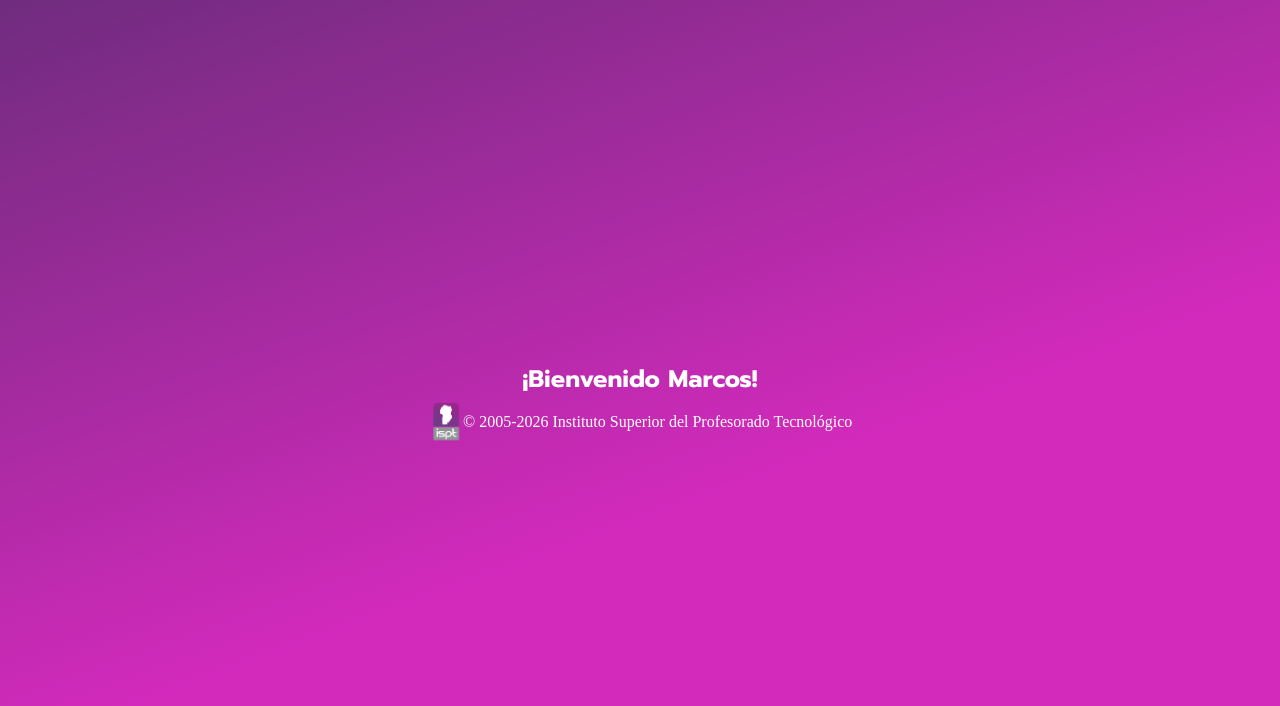
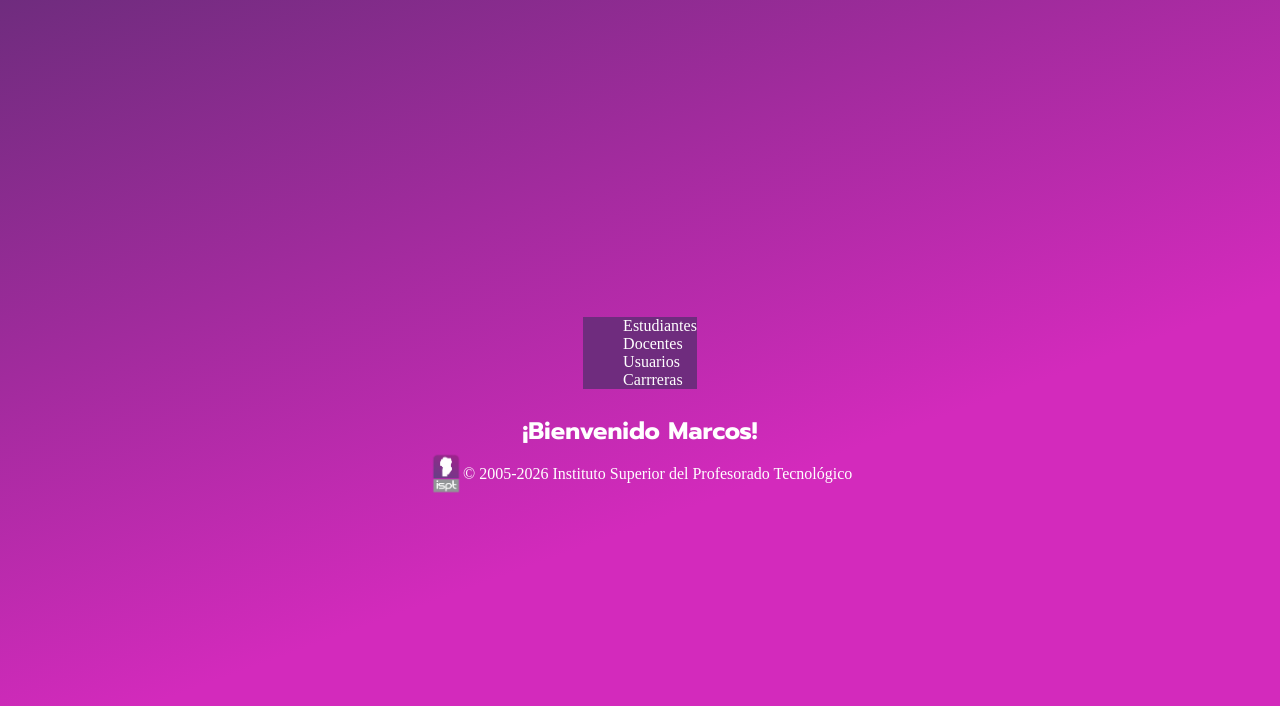
Before and after one commit to MatiasAbregu/ISPT-Project-Frontend, a React (Vite) app: page /inicio in a window 1280 px wide. Shown: the top 706 px of the page. Built offline with nearby package versions, Linux system fonts and the light colour scheme; a web font is replaced by a local one.

Commit message:
Sidebar + Role

```diff
--- /dev/null
+++ b/src/components/Sidebar.jsx
@@ -0,0 +1,24 @@
+import React from 'react'
+import '../styles/components/Sidebar.css'
+
+export const Sidebar = () => {
+  return (
+    /*
+    - Plan de estudio
+    - Materias
+    - Correlatividades
+    - Asistencias
+    - Notas
+    - Mesa de examenes
+    - Inscripciones
+    */
+    <div className='sidebar'>
+        <ul>
+            <a href=""><li>Estudiantes</li></a>
+            <a href=""><li>Docentes</li></a>
+            <a href=""><li>Usuarios</li></a>
+            <a href=""><li>Carrreras</li></a>
+        </ul>
+    </div>
+  )
+}
--- a/src/pages/Home.jsx
+++ b/src/pages/Home.jsx
@@ -1,9 +1,10 @@
 import React, { useEffect, useState } from 'react'
 import '../styles/pages/Home.css'
 import { Footer } from '../components/Footer';
+import { Sidebar } from '../components/Sidebar';
 
 export const Home = () => {
-  const [user, setUser] = useState("Marcos");
+  const [user, setUser] = useState({username: "Marcos", role: "Administrador"});
 
     useEffect(() => {
         document.title = "ISPT - Menú"
@@ -11,7 +12,8 @@ export const Home = () => {
 
     return (
         <article className="homePage">
-            <h2>¡Bienvenido {user}!</h2>
+            <Sidebar />
+            <h2>¡Bienvenido {user.username}!</h2>
             <div className="buttonContainer">
 
             </div>
--- /dev/null
+++ b/src/styles/components/Sidebar.css
@@ -0,0 +1,13 @@
+.sidebar{
+
+}
+
+.sidebar ul {
+    list-style: none;
+    background-color: #6f2c7e;
+}
+
+.sidebar a {
+    text-decoration: none;
+    color: white;
+}
```
